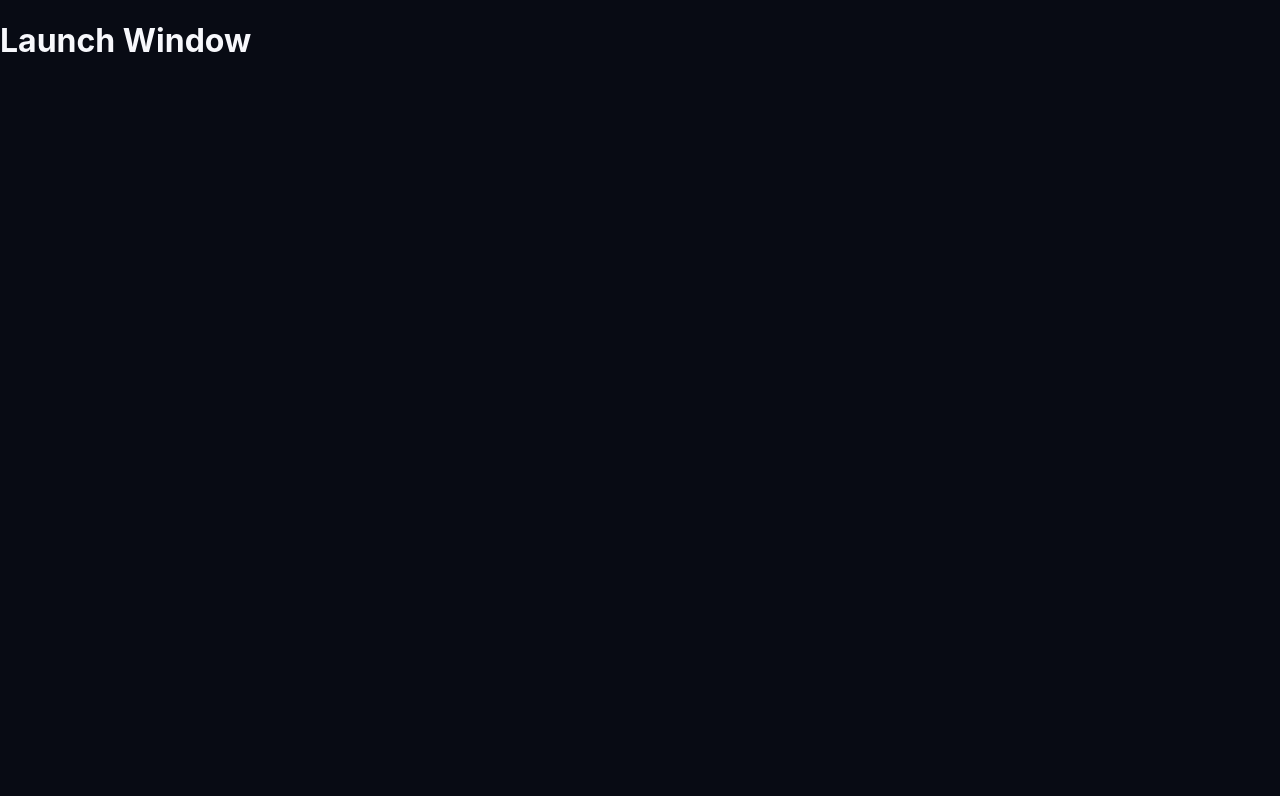
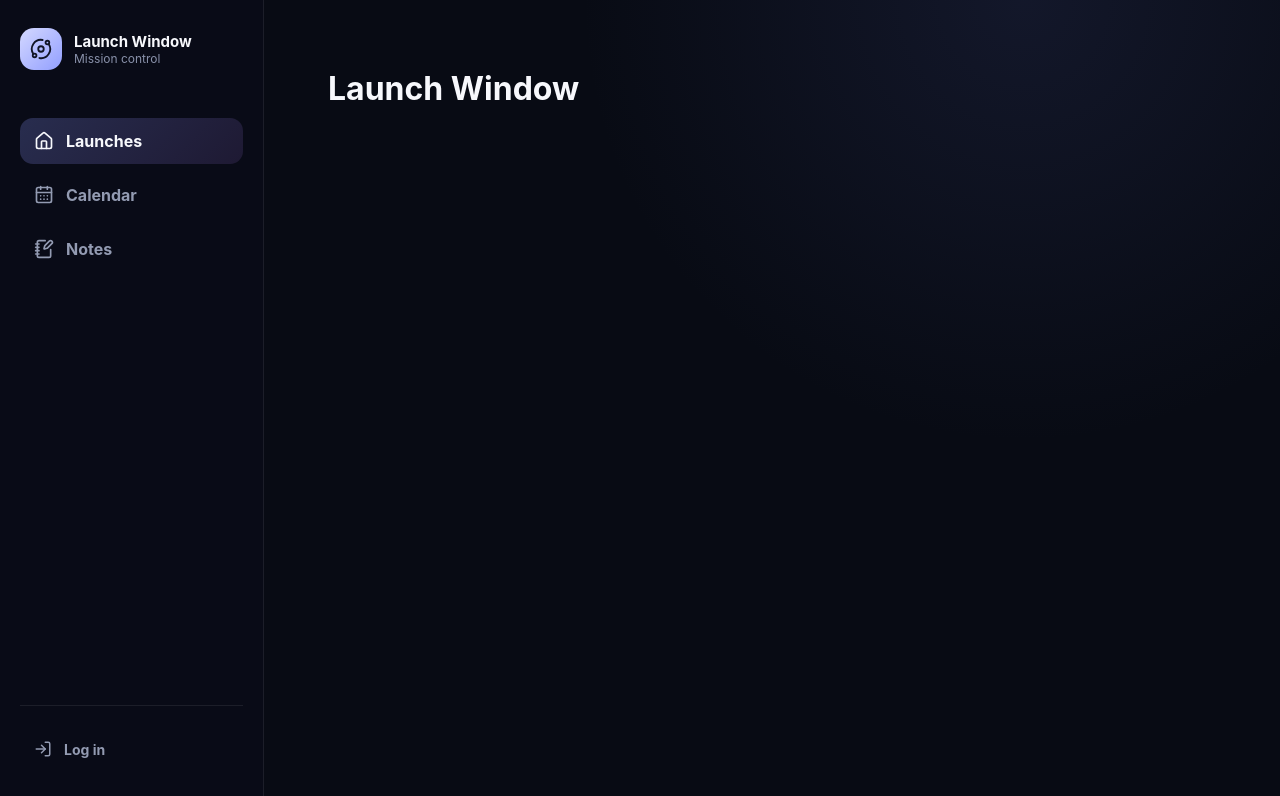
Before and after one commit to Demonetic/launch-window, a React (Vite) app in the folder frontend/: page / in a window 1280 px wide. Shown: the top 796 px of the page. Built offline with nearby package versions, Linux system fonts and the light colour scheme; no server answers.

Commit message:
feat: build responsive app shell

```diff
--- a/frontend/package.json
+++ b/frontend/package.json
@@ -11,6 +11,7 @@
   },
   "dependencies": {
     "@tanstack/react-query": "^5.101.4",
+    "lucide-react": "^1.25.0",
     "react": "^19.2.7",
     "react-dom": "^19.2.7",
     "react-router": "^8.2.0"
--- a/frontend/src/App.tsx
+++ b/frontend/src/App.tsx
@@ -1,7 +1,7 @@
-import { Outlet } from 'react-router'
+import { AppShell } from './components/layout/AppShell'
 
 function App() {
-    return <Outlet />
+    return <AppShell />
 }
 
 export default App
--- /dev/null
+++ b/frontend/src/components/layout/AppShell.tsx
@@ -0,0 +1,18 @@
+import { Outlet } from 'react-router'
+import { DesktopNavigation } from './DesktopNavigation'
+import { MobileNavigation } from './MobileNavigation'
+import './layout.css'
+
+export function AppShell() {
+    return (
+        <div className="app-layout">
+            <DesktopNavigation />
+
+            <div className="app-content">
+                <Outlet />
+            </div>
+
+            <MobileNavigation />
+        </div>
+    )
+}
--- /dev/null
+++ b/frontend/src/components/layout/DesktopNavigation.tsx
@@ -0,0 +1,91 @@
+import {
+    LogIn,
+    LogOut,
+    Orbit,
+} from 'lucide-react'
+import {
+    Link,
+    NavLink,
+} from 'react-router'
+import {useAuth} from '../../features/auth/useAuth'
+import {navigationItems} from './navigationItems'
+
+export function DesktopNavigation() {
+    const {
+        user,
+        isAuthenticated,
+        logout,
+    } = useAuth()
+
+    return (
+        <aside className="desktop-navigation">
+            <Link className="app-brand" to="/">
+        <span className="app-brand-icon">
+          <Orbit aria-hidden="true" size={22}/>
+        </span>
+
+                <span>
+          <strong>Launch Window</strong>
+          <small>Mission control</small>
+        </span>
+            </Link>
+
+            <nav
+                className="desktop-navigation-links"
+                aria-label="Primary navigation"
+            >
+                {navigationItems.map((item) => {
+                    const Icon = item.icon
+
+                    return (
+                        <NavLink
+                            className={({isActive}) =>
+                                `navigation-link${isActive ? ' active' : ''}`
+                            }
+                            end={item.end}
+                            key={item.to}
+                            to={item.to}
+                        >
+                            <Icon aria-hidden="true" size={20}/>
+                            <span>{item.label}</span>
+                        </NavLink>
+                    )
+                })}
+            </nav>
+
+            <div className="desktop-account">
+                {isAuthenticated && user ? (
+                    <>
+                        <Link
+                            className="account-summary"
+                            to="/account"
+                        >
+  <span className="account-avatar">
+    {user.username.charAt(0).toUpperCase()}
+  </span>
+
+                            <span>
+    <strong>{user.username}</strong>
+    <small>{user.email}</small>
+  </span>
+                        </Link>
+
+                        <button
+                            className="account-action"
+                            onClick={logout}
+                            type="button"
+                        >
+                            <LogOut aria-hidden="true" size={18}/>
+                            Log out
+                        </button>
+                    </>
+                ) : (
+                    <Link className="account-action" to="/login">
+                        <LogIn aria-hidden="true" size={18}/>
+                        Log in
+                    </Link>
+                )}
+            </div>
+        </aside>
+    )
+}
--- /dev/null
+++ b/frontend/src/components/layout/MobileNavigation.tsx
@@ -0,0 +1,53 @@
+import {
+    LogIn,
+    UserRound,
+} from 'lucide-react'
+import { NavLink } from 'react-router'
+import { useAuth } from '../../features/auth/useAuth'
+import { navigationItems } from './navigationItems'
+
+export function MobileNavigation() {
+    const { isAuthenticated } = useAuth()
+
+    return (
+        <nav
+            className="mobile-navigation"
+            aria-label="Mobile navigation"
+        >
+            {navigationItems.map((item) => {
+                const Icon = item.icon
+
+                return (
+                    <NavLink
+                        className={({ isActive }) =>
+                            `mobile-navigation-link${isActive ? ' active' : ''}`
+                        }
+                        end={item.end}
+                        key={item.to}
+                        to={item.to}
+                    >
+                        <Icon aria-hidden="true" size={21} />
+                        <span>{item.label}</span>
+                    </NavLink>
+                )
+            })}
+
+            <NavLink
+                className={({ isActive }) =>
+                    `mobile-navigation-link${isActive ? ' active' : ''}`
+                }
+                to={isAuthenticated ? '/account' : '/login'}
+            >
+                {isAuthenticated ? (
+                    <UserRound aria-hidden="true" size={21} />
+                ) : (
+                    <LogIn aria-hidden="true" size={21} />
+                )}
+
+                <span>
+          {isAuthenticated ? 'Account' : 'Log in'}
+        </span>
+            </NavLink>
+        </nav>
+    )
+}
--- /dev/null
+++ b/frontend/src/components/layout/layout.css
@@ -0,0 +1,210 @@
+.app-layout {
+    min-height: 100vh;
+    color: #f7f8fc;
+    background:
+            radial-gradient(circle at 80% 0%, rgb(58 67 121 / 22%), transparent 34%),
+            #080b14;
+}
+
+.desktop-navigation {
+    position: fixed;
+    inset: 0 auto 0 0;
+    z-index: 20;
+    display: flex;
+    width: 264px;
+    flex-direction: column;
+    padding: 28px 20px;
+    border-right: 1px solid rgb(255 255 255 / 8%);
+    background: rgb(10 13 24 / 92%);
+    backdrop-filter: blur(18px);
+}
+
+.app-brand {
+    display: flex;
+    align-items: center;
+    gap: 12px;
+    color: #f7f8fc;
+    text-decoration: none;
+}
+
+.app-brand-icon {
+    display: grid;
+    width: 42px;
+    height: 42px;
+    flex: 0 0 auto;
+    place-items: center;
+    border-radius: 14px;
+    color: #111526;
+    background: linear-gradient(135deg, #d4d8ff, #929fff);
+}
+
+.app-brand > span:last-child,
+.account-summary > span:last-child {
+    display: grid;
+    min-width: 0;
+}
+
+.app-brand strong {
+    font-size: 15px;
+}
+
+.app-brand small,
+.account-summary small {
+    overflow: hidden;
+    color: #8991aa;
+    font-size: 12px;
+    text-overflow: ellipsis;
+    white-space: nowrap;
+}
+
+.desktop-navigation-links {
+    display: grid;
+    gap: 8px;
+    margin-top: 48px;
+}
+
+.navigation-link,
+.account-action {
+    display: flex;
+    min-height: 46px;
+    align-items: center;
+    gap: 12px;
+    padding: 0 14px;
+    border: 0;
+    border-radius: 13px;
+    color: #939bb2;
+    background: transparent;
+    font-weight: 650;
+    text-decoration: none;
+    cursor: pointer;
+    transition:
+            color 160ms ease,
+            background 160ms ease;
+}
+
+.navigation-link:hover,
+.account-action:hover {
+    color: #f7f8fc;
+    background: rgb(255 255 255 / 6%);
+}
+
+.navigation-link.active {
+    color: #f7f8fc;
+    background: linear-gradient(
+            135deg,
+            rgb(139 153 255 / 24%),
+            rgb(183 130 255 / 12%)
+    );
+}
+
+.desktop-account {
+    display: grid;
+    gap: 12px;
+    margin-top: auto;
+    padding-top: 20px;
+    border-top: 1px solid rgb(255 255 255 / 8%);
+}
+
+.account-summary {
+    display: flex;
+    min-width: 0;
+    min-height: 52px;
+    align-items: center;
+    gap: 10px;
+    padding: 7px 8px;
+    border-radius: 13px;
+    color: inherit;
+    text-decoration: none;
+    transition: background 160ms ease;
+}
+
+.account-summary:hover {
+    background: rgb(255 255 255 / 6%);
+}
+
+.account-avatar {
+    display: grid;
+    width: 38px;
+    height: 38px;
+    flex: 0 0 auto;
+    place-items: center;
+    border-radius: 50%;
+    color: #181b2c;
+    background: #b8c1ff;
+    font-weight: 800;
+}
+
+.account-summary strong {
+    overflow: hidden;
+    font-size: 14px;
+    text-overflow: ellipsis;
+}
+
+.account-action {
+    width: 100%;
+    font-size: 14px;
+}
+
+.app-content {
+    min-height: 100vh;
+    margin-left: 264px;
+    padding: 48px clamp(28px, 5vw, 72px);
+}
+
+.app-content > main {
+    width: min(100%, 1180px);
+    margin: 0 auto;
+}
+
+.mobile-navigation {
+    display: none;
+}
+
+@media (max-width: 760px) {
+    .desktop-navigation {
+        display: none;
+    }
+
+    .app-content {
+        margin-left: 0;
+        padding:
+                30px 20px
+                calc(100px + env(safe-area-inset-bottom));
+    }
+
+    .mobile-navigation {
+        position: fixed;
+        inset: auto 12px 12px;
+        z-index: 30;
+        display: grid;
+        grid-template-columns: repeat(4, 1fr);
+        padding: 8px;
+        padding-bottom: calc(
+                8px + env(safe-area-inset-bottom)
+        );
+        border: 1px solid rgb(255 255 255 / 10%);
+        border-radius: 20px;
+        background: rgb(17 21 37 / 94%);
+        box-shadow: 0 18px 50px rgb(0 0 0 / 45%);
+        backdrop-filter: blur(18px);
+    }
+
+    .mobile-navigation-link {
+        display: grid;
+        min-width: 0;
+        min-height: 54px;
+        place-items: center;
+        align-content: center;
+        gap: 4px;
+        border-radius: 14px;
+        color: #858da6;
+        font-size: 10px;
+        font-weight: 700;
+        text-decoration: none;
+    }
+
+    .mobile-navigation-link.active {
+        color: #c7ceff;
+        background: rgb(139 153 255 / 14%);
+    }
+}
--- /dev/null
+++ b/frontend/src/components/layout/navigationItems.ts
@@ -0,0 +1,32 @@
+import {
+    CalendarDays,
+    House,
+    NotebookPen,
+    type LucideIcon,
+} from 'lucide-react'
+
+export interface NavigationItem {
+    to: string
+    label: string
+    icon: LucideIcon
+    end?: boolean
+}
+
+export const navigationItems: NavigationItem[] = [
+    {
+        to: '/',
+        label: 'Launches',
+        icon: House,
+        end: true,
+    },
+    {
+        to: '/calendar',
+        label: 'Calendar',
+        icon: CalendarDays,
+    },
+    {
+        to: '/notes',
+        label: 'Notes',
+        icon: NotebookPen,
+    },
+]
```
Also changed, not shown: frontend/src/app/router.tsx (+15 -11 lines), 1 other file (tests, documents, lock files or other folders).
